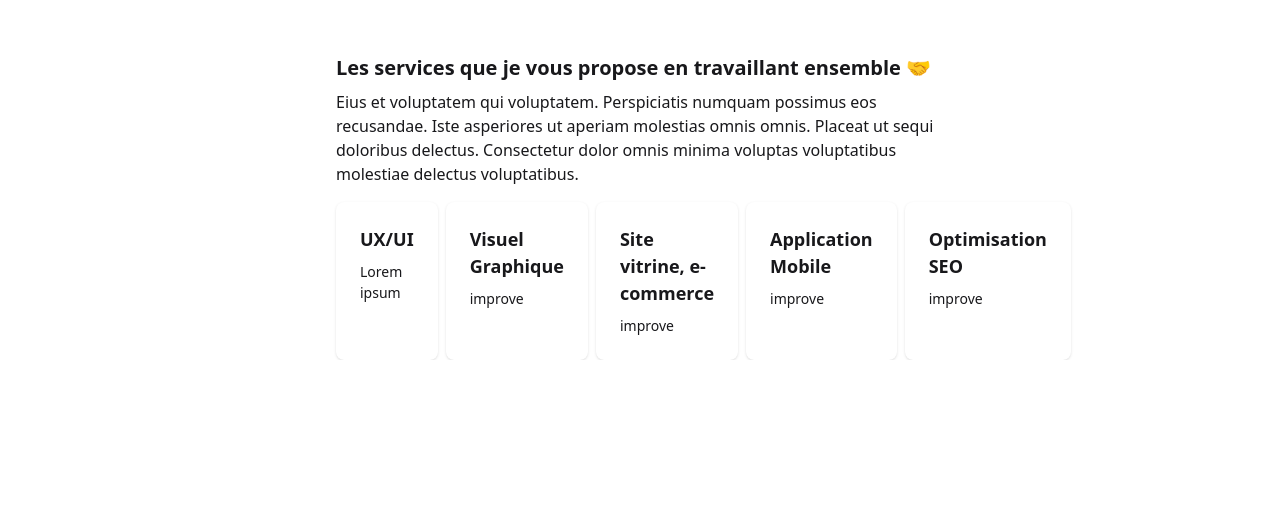
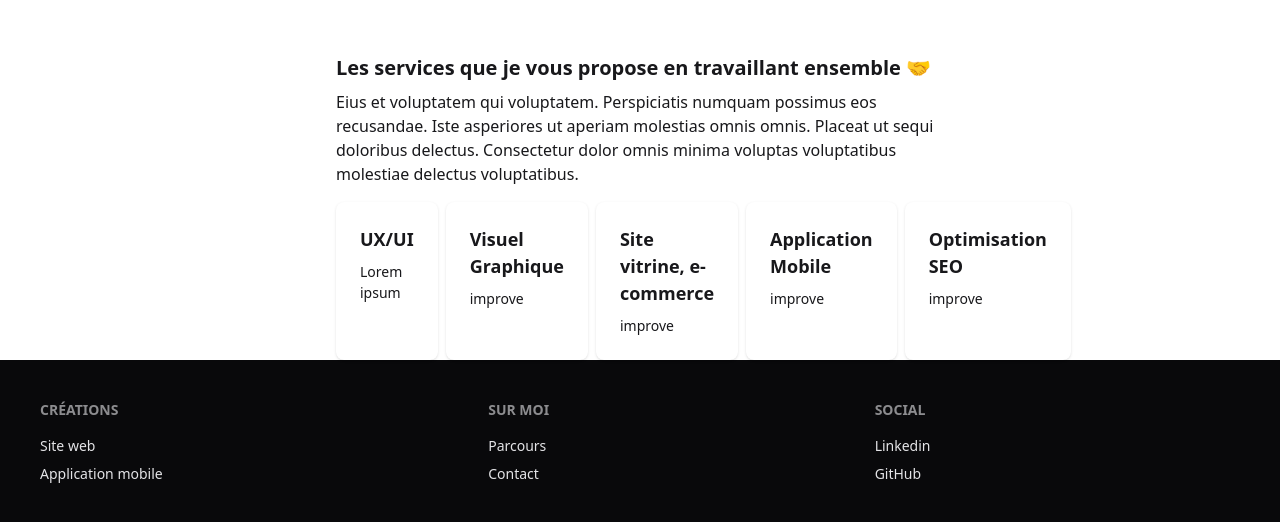
Before and after one commit to Theia01/portfolio, a React (Vite) app: page / in a window 1280 px wide. Shown: the part 879-1401 px from the top of the page. Before the commit the page ends 1239 px from the top, so only its background shows below. Built offline with nearby package versions, Linux system fonts and the light colour scheme.

Commit message:
:sparkles: add footer

```diff
--- a/src/App.jsx
+++ b/src/App.jsx
@@ -1,5 +1,6 @@
 import Card from "./components/Card.jsx";
 import NavBar from "./components/NavBar.jsx";
+import Footer from "./components/Footer.jsx";
 import "./App.css";
 
 function App() {
@@ -42,6 +43,7 @@ function App() {
           </div>
         </div>
       </div>
+      <Footer />
     </>
   );
 }
--- /dev/null
+++ b/src/components/Footer.jsx
@@ -0,0 +1,23 @@
+function Footer() {
+  return (
+    <footer className="footer sm:footer-horizontal bg-neutral text-neutral-content p-10">
+      <nav>
+        <h6 className="footer-title">Créations</h6>
+        <a className="link link-hover">Site web</a>
+        <a className="link link-hover">Application mobile</a>
+      </nav>
+      <nav>
+        <h6 className="footer-title">Sur moi</h6>
+        <a className="link link-hover">Parcours</a>
+        <a className="link link-hover">Contact</a>
+      </nav>
+      <nav>
+        <h6 className="footer-title">Social</h6>
+        <a className="link link-hover">Linkedin</a>
+        <a className="link link-hover">GitHub</a>
+      </nav>
+    </footer>
+  );
+}
+
+export default Footer;
```
